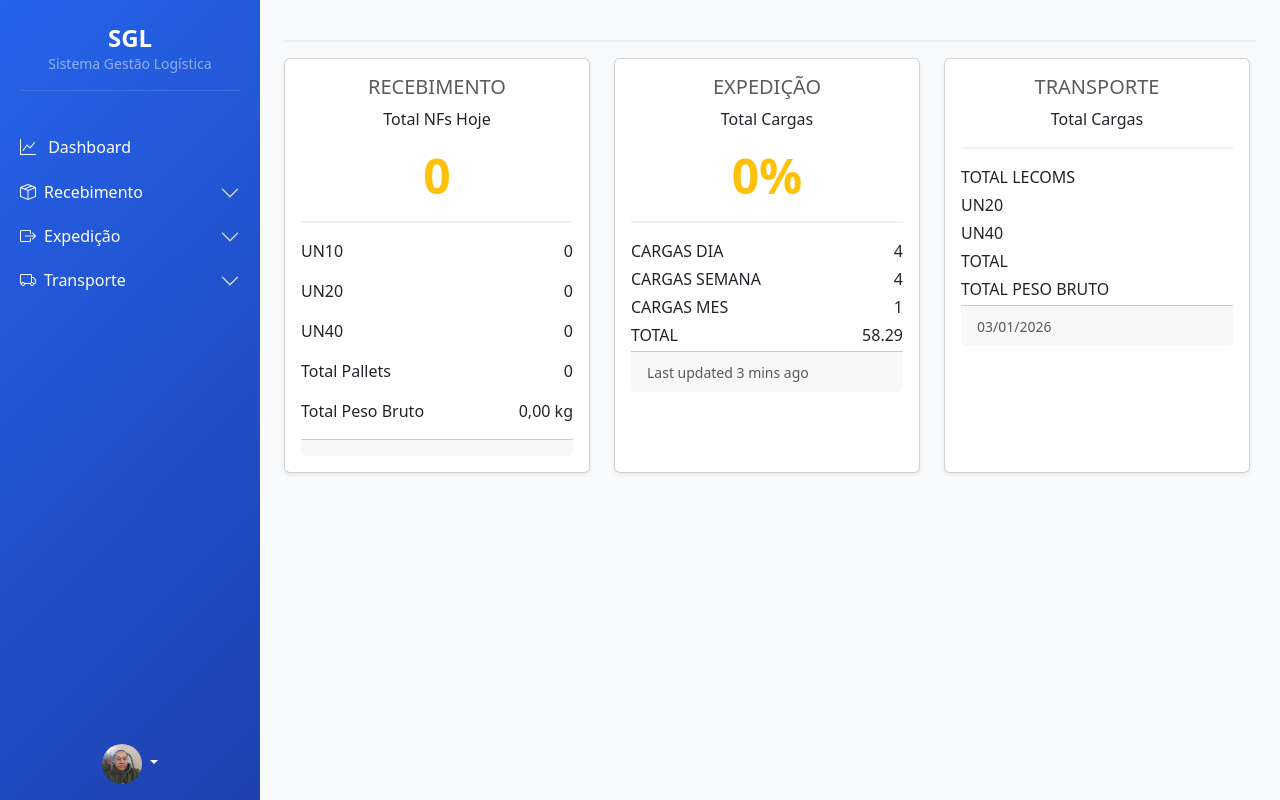
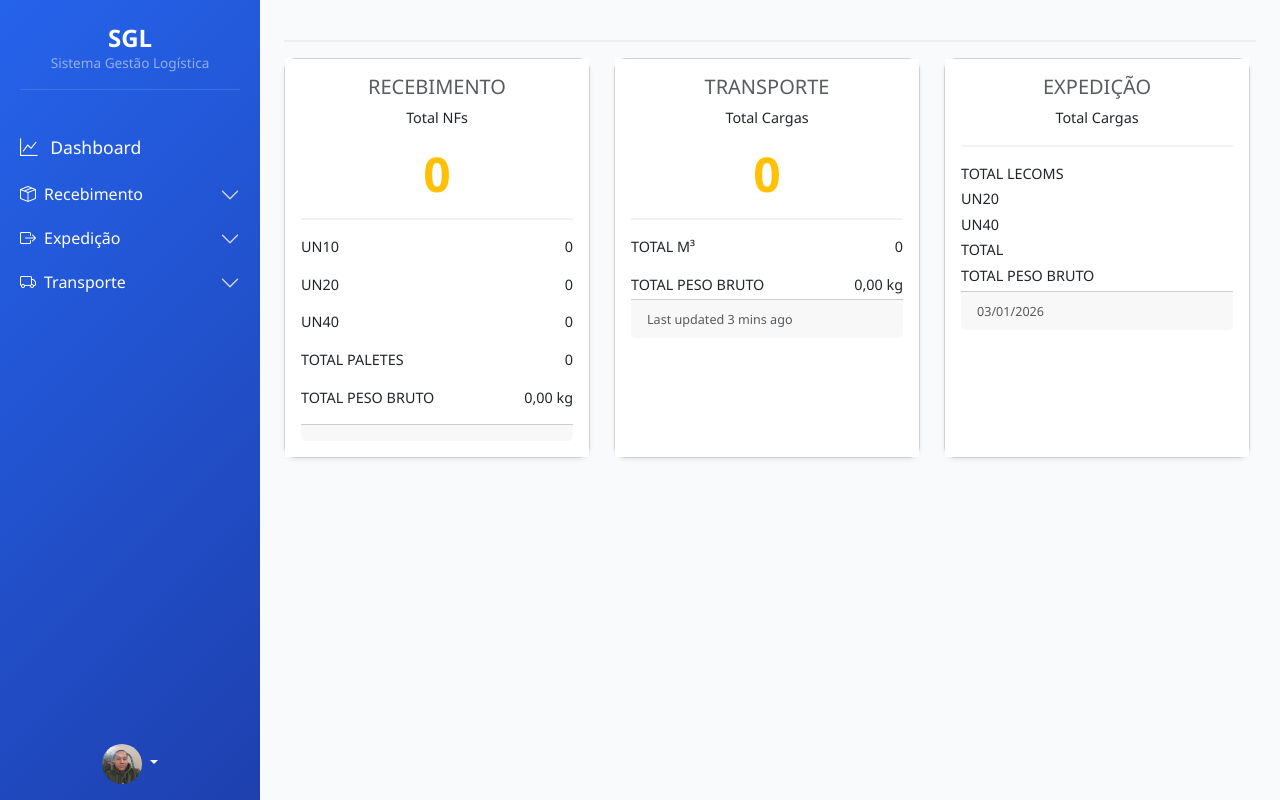
Before and after one commit to anderson-santos10/sgl-system, a Django app: page /dashboard/ in a window 1280 px wide. Run offline with Django 5.2, Linux system fonts and the light colour scheme; the visitor is signed in with stand-in values (Sample User, id 1); data that the repository does not hold is empty; some libraries are stand-ins or nearby versions.

Commit message:
Padronização do sidebar

```diff
--- a/core/settings.py
+++ b/core/settings.py
@@ -98,7 +98,7 @@ AUTH_PASSWORD_VALIDATORS = [
 
 LANGUAGE_CODE = "pt-br"
 
-TIME_ZONE = "UTC"
+TIME_ZONE = 'America/Sao_Paulo'
 
 USE_I18N = True
 
@@ -122,5 +122,5 @@ STATICFILES_DIRS = [
 
 DEFAULT_AUTO_FIELD = "django.db.models.BigAutoField"
 LOGIN_URL = '/accounts/login/'
-LOGIN_REDIRECT_URL = '/cards/'
+LOGIN_REDIRECT_URL = 'dashboard_home'
 LOGOUT_REDIRECT_URL = '/accounts/login/'
--- a/dashboard/views.py
+++ b/dashboard/views.py
@@ -1,6 +1,7 @@
 from django.views.generic import TemplateView
 from django.utils import timezone
 from receipt.models import NotaFiscal
+from transport.models import Lecom
 from django.db.models import Sum
 
 class CardView(TemplateView):
@@ -11,9 +12,21 @@ class CardView(TemplateView):
         hoje = timezone.localdate()
         context['hoje'] = hoje.strftime("%d/%m/%Y")
 
-        # Queryset base
+        # Queryset base receipt
+
         notas_qs = NotaFiscal.objects.all()
         notas_hj_qs = notas_qs.filter(data=hoje)
+
+        # Queryset base transport
+
+        lecom_total = Lecom.objects.all()
+        lecom_hj = lecom_total.filter(data=hoje)
+        lecom_hj_qs = Lecom.objects.filter(data=hoje)
+        m3_total_hj = Lecom.objects.filter(data=hoje)
+
+        # Total de peso bruto dos transportes de hoje
+        total_peso_transp_hj = lecom_hj_qs.aggregate(total=Sum('peso'))['total'] or 0
+        total_m3_transp_hj = m3_total_hj.aggregate(total=Sum('m3'))['total'] or 0
 
         # -------------------- NFs --------------------
         context['notas'] = notas_qs.count()  # total NFs
@@ -43,4 +56,10 @@ class CardView(TemplateView):
         context['total_peso_hj_un20'] = notas_hj_qs.filter(un_origem__iexact="un20").aggregate(total=Sum('peso_nota'))['total'] or 0
         context['total_peso_hj_un40'] = notas_hj_qs.filter(un_origem__iexact="un40").aggregate(total=Sum('peso_nota'))['total'] or 0
 
+        # -------------------- lecoms --------------------
+        context['lecoms'] = lecom_total.count()  # total lecoms
+        context['lecoms_hj'] = lecom_hj.count()  # total lecoms hoje
+        context['total_peso_transp_hj'] = total_peso_transp_hj # total peso bruto dos transportes de hoje
+        context['total_m3_transp_hj'] = total_m3_transp_hj  # total lecoms hoje
+
         return context
--- a/receipt/models.py
+++ b/receipt/models.py
@@ -8,7 +8,7 @@ class NotaFiscal(models.Model):
         (3, "Turno 3"),
     ]
 
-    data = models.DateField(default=timezone.now, verbose_name="Data")
+    data = models.DateField(default=timezone.localdate, verbose_name="Data")
     turno = models.IntegerField(choices=TURNO_CHOICES, verbose_name="Turno")
     nf = models.CharField(max_length=10, unique=True, verbose_name="Número da Nota")
     un_origem = models.CharField(max_length=4, verbose_name="UN Origem")
--- a/static/css/base.css
+++ b/static/css/base.css
@@ -1,7 +1,230 @@
-.sidebar {
-  background: linear-gradient(
-    135deg,
-    var(--sgl-primary),
-    var(--sgl-primary-dark)
-  );
+:root {
+  /* ===== CORES PRINCIPAIS ===== */
+  --sgl-primary: #2563eb;
+  --sgl-primary-dark: #1e40af;
+  --sgl-primary-light: #3b82f6;
+
+  /* ===== FUNDOS ===== */
+  --sgl-bg-light: #f8fafc;
+  --sgl-white: #ffffff;
+
+  /* ===== TEXTO ===== */
+  --sgl-text-dark: #0f172a;
+  --sgl-text-light: #e5e7eb;
+
+  /* ===== LAYOUT ===== */
+  --sidebar-width: 260px;
+
+  /* ===== TRANSIÇÃO E RADIUS ===== */
+  --radius: 0.75rem;
+  --transition: all 0.2s ease-in-out;
+
+  /* ===== HOVER ROW ===== */
+  --hover-row: #f1f8ff;
 }
+
+/* ===============================
+   RESET GLOBAL
+================================ */
+body {
+  margin: 0;
+  background-color: var(--sgl-bg-light);
+  color: var(--sgl-text-dark);
+  font-size: 0.9rem;
+  font-family: "Segoe UI", sans-serif;
+}
+
+/* ===============================
+   LAYOUT BASE
+================================ */
+.app-layout {
+  min-height: 100vh;
+  display: flex;
+}
+
+/* ===============================
+   SIDEBAR
+================================ */
+.app-layout .sidebar {
+  position: fixed;
+  top: 0;
+  left: 0;
+  width: var(--sidebar-width);
+  min-width: var(--sidebar-width);
+  max-width: var(--sidebar-width);
+  height: 100vh;
+  display: flex;
+  flex-direction: column;
+  padding: 0;
+  background: linear-gradient(135deg, var(--sgl-primary), var(--sgl-primary-dark));
+  z-index: 1000;
+  flex-shrink: 0; /* garante que não encolha */
+}
+
+/* Logo */
+.app-layout .sidebar-logo {
+  padding: 20px;
+  text-align: center;
+}
+.app-layout .sidebar-logo h4 {
+  margin: 0;
+  color: #fff;
+}
+.app-layout .sidebar-logo p {
+  margin: 0;
+  color: #e5e7eb;
+  font-size: 0.85rem;
+}
+.app-layout .sidebar-logo hr {
+  border-color: rgba(255, 255, 255, 0.5);
+  margin: 10px 0;
+}
+
+/* LINKS PRINCIPAIS */
+.app-layout .sidebar a {
+  color: #fff;
+  text-decoration: none;
+}
+
+.app-layout .sidebar-link {
+  padding: 12px 20px;
+  display: block;
+  font-weight: 500;
+  transition: background-color 0.2s ease;
+  font-size: 1.1rem;
+}
+.app-layout .sidebar-link:hover {
+  background-color: rgba(255, 255, 255, 0.15);
+}
+
+/* SUBMENU */
+.app-layout .sidebar-sub {
+  padding: 8px 20px;
+  display: block;
+  font-size: 0.9rem;
+  color: #e5e7eb;
+  transition: background-color 0.2s ease;
+}
+.app-layout .sidebar-sub:hover {
+  background-color: rgba(255, 255, 255, 0.12);
+}
+
+/* ACCORDION (BOOTSTRAP OVERRIDE) */
+.app-layout .accordion-button {
+  background: transparent;
+  color: #fff;
+  box-shadow: none;
+  padding: 12px 20px;
+  width: 100%;
+}
+
+.app-layout .accordion-button:not(.collapsed) {
+  background-color: rgba(255, 255, 255, 0.15);
+}
+
+.app-layout .accordion-button:focus {
+  box-shadow: none;
+}
+
+.app-layout .accordion-button::after {
+  filter: invert(1); /* seta branca */
+}
+
+.app-layout .accordion-body {
+  background: transparent;
+  padding: 0;
+}
+
+/* ===============================
+   CONTEÚDO PRINCIPAL
+================================ */
+.app-layout .content {
+  margin-left: var(--sidebar-width);
+  padding: 24px;
+  min-height: 100vh;
+  width: 100%;
+  background-color: var(--sgl-bg-light);
+}
+
+/* ===============================
+   PERFIL
+================================ */
+.app-layout .profile-img {
+  width: 40px;
+  height: 40px;
+  object-fit: cover;
+  border-radius: 50%;
+}
+
+/* ===============================
+   OFFCANVAS
+================================ */
+.offcanvas-body {
+  padding: 1rem;
+}
+
+/* ===============================
+   CARDS
+================================ */
+.card {
+  border-radius: var(--radius);
+  background: #fff;
+}
+
+.card-body {
+  padding: 1rem;
+  background: #fff;
+}
+
+/* ===============================
+   BOTÕES
+================================ */
+.btn {
+  border-radius: 0.6rem;
+  font-size: 0.85rem;
+  font-weight: 600;
+  transition: var(--transition);
+}
+
+.btn-primary {
+  background: var(--sgl-primary);
+  border: none;
+}
+.btn-primary:hover {
+  background: var(--sgl-primary-dark);
+}
+
+/* ===============================
+   LINHAS CLICÁVEIS
+================================ */
+.clickable-row {
+  transition: background-color 0.2s ease;
+}
+.clickable-row:hover {
+  background-color: var(--hover-row);
+  cursor: pointer;
+}
+
+/* ===============================
+   RESPONSIVIDADE
+================================ */
+@media (max-width: 1200px) {
+  .table th, .table td {
+    font-size: 0.8rem;
+    padding: 0.4rem 0.3rem;
+  }
+}
+
+@media (max-width: 768px) {
+  .card-body {
+    padding: 1rem;
+  }
+
+  .btn {
+    width: 100%;
+  }
+
+  .app-layout .content {
+    margin-left: 0; /* sidebar colapsa em mobile */
+  }
+}
--- a/templates/base.html
+++ b/templates/base.html
@@ -13,13 +13,7 @@
 
     <!-- CSS base -->
     <link rel="stylesheet" href="{% static 'css/base.css' %}">
-    <link rel="stylesheet" href="{% static 'css/home.css' %}">
-    <link rel="stylesheet" href="{% static 'css/sucesso.css' %}">
-
-    <!-- Tema GLOBAL (sempre por último) -->
-    <link rel="stylesheet" href="{% static 'css/theme.css' %}">
 </head>
-
 <body>
 
 <div class="app-layout">
--- a/templates/dashboard/home.html
+++ b/templates/dashboard/home.html
@@ -14,15 +14,15 @@
             <div class="card-body">
                 <h5 class="card-title text-muted text-center">RECEBIMENTO</h5>
                 <div class="text-center">
-                    <p>Total NFs Hoje</p>
+                    <p>Total NFs</p>
                     <h1 class="display-4 fw-bold text-warning" style="font-size: 3.0rem;">{{ nf_total_hj }}</h1>
                 </div>
                 <hr style="border: 1px solid #ccc;">
                 <p> UN10 <span class="float-end">{{ nf_total_hj_un10 }}</span></p>
                 <p> UN20 <span class="float-end">{{ nf_total_hj_un20 }}</span></p>
                 <p> UN40 <span class="float-end">{{ nf_total_hj_un40 }}</span></p>
-                <p> Total Pallets <span class="float-end">{{ total_pallets_hj }}</span></p>
-                <p> Total Peso Bruto <span class="float-end">{{ total_peso_hj|floatformat:2 }} kg</span></p>
+                <p> TOTAL PALETES <span class="float-end">{{ total_pallets_hj }}</span></p>
+                <p> TOTAL PESO BRUTO<span class="float-end">{{ total_peso_hj|floatformat:2 }} kg</span></p>
                 <div class="card-footer">
                     <small class="text-muted"></small>
                 </div>
@@ -30,20 +30,18 @@
         </div>
     </div>
 
-    <!-- CARD: EXPEDIÇÃO (estático por enquanto) -->
+    <!-- CARD: TRANSPORTE -->
     <div class="col" style="max-width: 330px;">
         <div class="card h-100 shadow-sm">
             <div class="card-body">
-                <h5 class="card-title text-muted text-center">EXPEDIÇÃO</h5>
+                <h5 class="card-title text-muted text-center">TRANSPORTE</h5>
                 <div class="text-center">
                     <p>Total Cargas</p>
-                    <h1 class="display-4 fw-bold text-warning" style="font-size: 3.0rem;">0%</h1>
+                    <h1 class="display-4 fw-bold text-warning" style="font-size: 3.0rem;">{{ lecoms_hj }}</h1>
                 </div>
                 <hr style="border: 1px solid #ccc;">
-                <p class="mb-1">CARGAS DIA <span class="float-end">4</span></p>
-                <p class="mb-1">CARGAS SEMANA <span class="float-end">4</span></p>
-                <p class="mb-1">CARGAS MES <span class="float-end">1</span></p>
-                <p class="mb-1">TOTAL <span class="float-end">58.29</span></p>
+                <p> TOTAL M³ <span class="float-end">{{ total_m3_transp_hj }}</span></p>
+                <p class="mb-1">TOTAL PESO BRUTO <span class="float-end">{{ total_peso_transp_hj|floatformat:2 }} kg</span></p>
                 <div class="card-footer">
                     <small class="text-muted">Last updated 3 mins ago</small>
                 </div>
@@ -51,11 +49,11 @@
         </div>
     </div>
 
-    <!-- CARD: TRANSPORTE (exemplo estático) -->
+    <!-- CARD: EXPEDIÇÃO -->
     <div class="col" style="max-width: 330px;">
         <div class="card h-100 shadow-sm">
             <div class="card-body">
-                <h5 class="card-title text-muted text-center">TRANSPORTE</h5>
+                <h5 class="card-title text-muted text-center"> EXPEDIÇÃO</h5>
                 <div class="text-center">
                     <p>Total Cargas</p>
                     <h1 class="display-4 fw-bold text-warning" style="font-size: 3.0rem;">{{ total_lecoms }}</h1>
```
Also changed, not shown: static/css/theme.css (deleted, +0 -149 lines), templates/expedicao/cenario_expedicao.html (+6 -1 lines), receipt/migrations/0006_alter_notafiscal_data.py (added).
